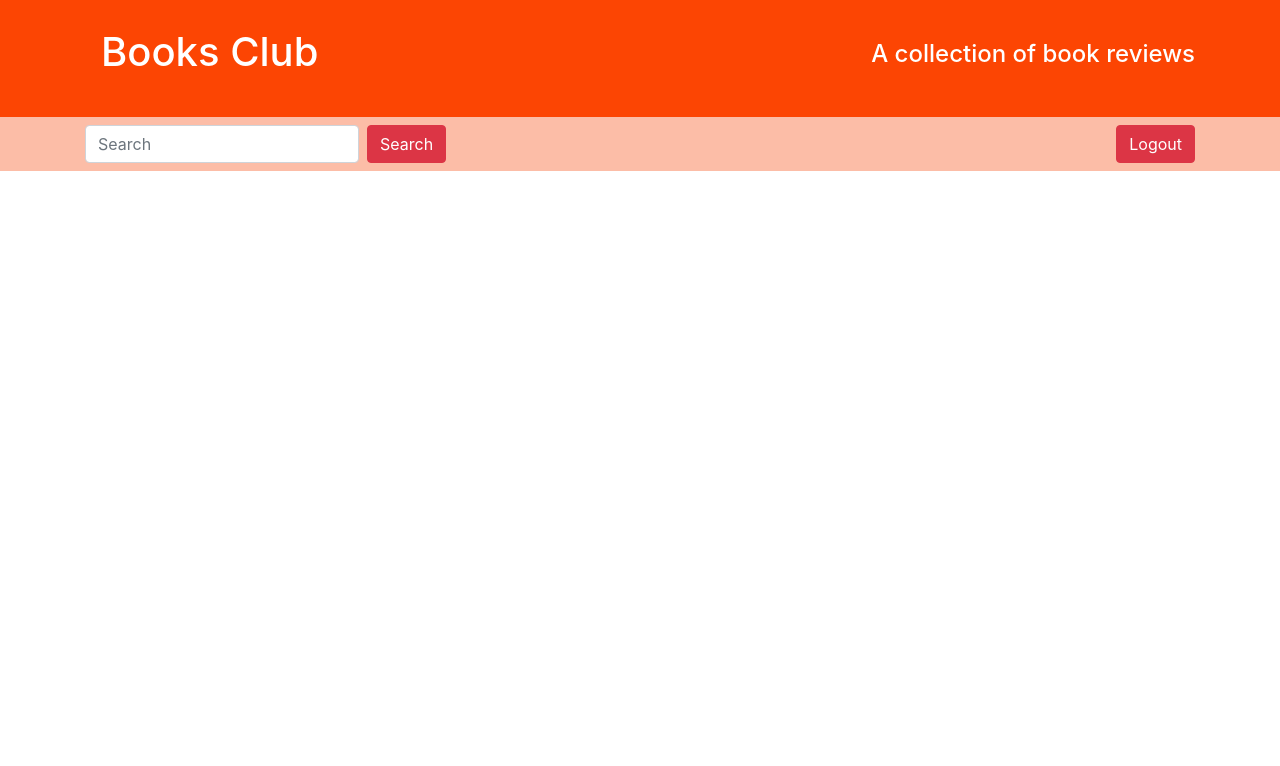
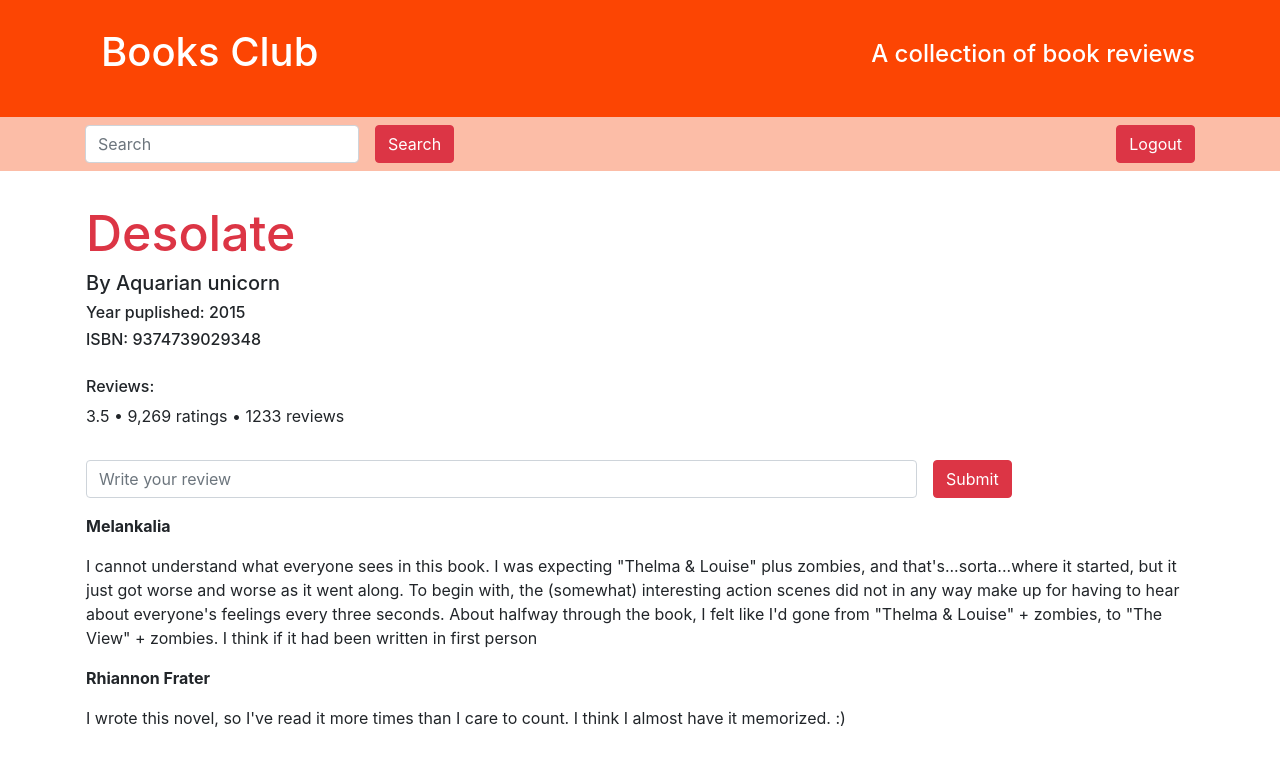
Before and after one commit to hakkam10/project0, a Flask app: page /book in a window 1280 px wide. Shown: the top 766 px of the page. Run offline with Flask 2, Linux system fonts and the light colour scheme; some libraries are stand-ins or nearby versions.

Commit message:
book page ready

```diff
--- a/bookclub/templates/book.html
+++ b/bookclub/templates/book.html
@@ -1 +1,22 @@
 {% extends "layout2.html" %}
+
+{% block title %}Desolate{% endblock %}
+
+{% block body %}
+<h2 style="font-size: 50px; color: #dc3545;">Desolate</h2>
+<h5 style="font-size: 20px;">By Aquarian unicorn</h5>
+<h6>Year puplished: 2015</h6>
+<h6>ISBN: 9374739029348</h6>
+<h6 style="padding-top: 20px">Reviews:</h6>
+<p>3.5 <span>&#8226;</span>
+ 9,269 ratings <span>&#8226;</span>
+ 1233 reviews</p>
+<form class="comment form-inline my-2 my-lg-0" action="index.html" method="post">
+  <input type="text" class="form-control my-3 mr-3" style="width: 75%" name="reveiw" value="" placeholder="Write your review">
+  <button class="btn btn-danger my-3" type="submit" name="button">Submit</button>
+</form>
+<p><b>Melankalia</b></p>
+<p>I cannot understand what everyone sees in this book. I was expecting "Thelma & Louise" plus zombies, and that's...sorta...where it started, but it just got worse and worse as it went along. To begin with, the (somewhat) interesting action scenes did not in any way make up for having to hear about everyone's feelings every three seconds. About halfway through the book, I felt like I'd gone from "Thelma & Louise" + zombies, to "The View" + zombies. I think if it had been written in first person</p>
+<p><b>Rhiannon Frater</b></p>
+<p>I wrote this novel, so I've read it more times than I care to count. I think I almost have it memorized. :)</p>
+{% endblock %}
--- a/bookclub/templates/layout2.html
+++ b/bookclub/templates/layout2.html
@@ -20,18 +20,20 @@
           </div>
         </div>
       </div>
-      <nav class="navbar">
+      <nav class="navbar justify-content-between">
         <div class="container">
-        <form class="form-inline my-2 my-lg-0">
-          <input class="form-control mr-sm-2" type="search" placeholder="Search" aria-label="Search">
-          <button class="btn btn-danger my-2 my-sm-0" type="submit">Search</button>
-        </form>
+              <form class="form-inline my-2 my-lg-0">
+                <input id="search" class="form-control mr-3" type="search" placeholder="Search" aria-label="Search">
+                <button class="btn btn-danger my-2 my-sm-0 " type="submit">Search</button>
+              </form>
         <button class="btn btn-danger my-2 my-sm-0" type="submit">Logout</button>
       </div>
       </nav>
       <div id="body">
-        {% block body %}
-        {% endblock %}
+        <div class="container p-3 my-3">
+          {% block body %}
+          {% endblock %}
+        </div>
       </div>
       <div id="script">
         <script src="https://code.jquery.com/jquery-3.2.1.slim.min.js" integrity="sha384-KJ3o2DKtIkvYIK3UENzmM7KCkRr/rE9/Qpg6aAZGJwFDMVNA/GpGFF93hXpG5KkN" crossorigin="anonymous"></script>
```
Also changed, not shown: bookclub/templates/results.html (added).
